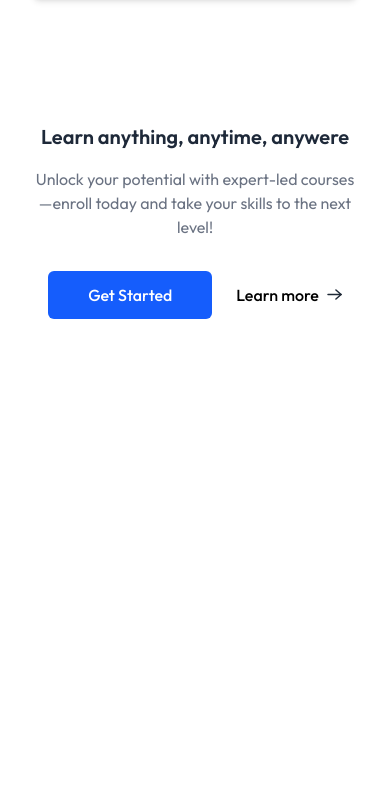
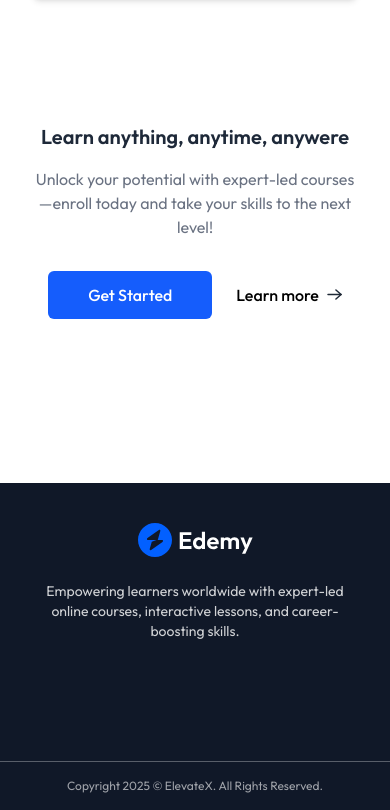
Before and after one commit to mohamad-abdelkhalek/ElevateX, a React (Vite) app in the folder client/: page / in a window 390 px wide. Shown: the part 3660-4470 px from the top of the page. Before the commit the page ends 4075 px from the top, so only its background shows below. Built offline with nearby package versions, Linux system fonts and the light colour scheme; no server answers.

Commit message:
Client: Implemented styled Footer component with responsive layout

```diff
--- a/client/src/components/student/Footer.jsx
+++ b/client/src/components/student/Footer.jsx
@@ -3,11 +3,14 @@ import { assets } from "../../assets/assets";
 
 const Footer = () => {
   return (
-    <footer>
-      <div>
-        <div>
+    <footer className="bg-gray-900 md:px-36 text-left w-full mt-10">
+      <div
+        className="flex flex-col md:flex-row items-start px-8
+      md:px-0 justify-center gap-10 md:gap-32 py-10 border-b border-white/30"
+      >
+        <div className="flex flex-col md:items-start items-center w-full">
           <img src={assets.logo_dark} alt="Logo" />
-          <p>
+          <p className="mt-6 text-center md:text-left text-sm text-white/80">
             Empowering learners worldwide with expert-led online courses,
             interactive lessons, and career-boosting skills.
           </p>
@@ -15,7 +18,9 @@ const Footer = () => {
         <div></div>
         <div></div>
       </div>
-      <p>Copyright 2025 © ElevateX. All Rights Reserved.</p>
+      <p className="py-4 text-center text-xs md:text-sm text-white/60">
+        Copyright 2025 © ElevateX. All Rights Reserved.
+      </p>
     </footer>
   );
 };
--- a/client/src/pages/student/Home.jsx
+++ b/client/src/pages/student/Home.jsx
@@ -4,6 +4,7 @@ import Companies from "../../components/student/Companies";
 import CoursesSection from "../../components/student/CoursesSection";
 import Testimonials from "../../components/student/Testimonials";
 import CallToAction from "../../components/student/CallToAction";
+import Footer from "../../components/student/Footer";
 
 const Home = () => {
   return (
@@ -16,6 +17,7 @@ const Home = () => {
       <CoursesSection />
       <Testimonials />
       <CallToAction />
+      <Footer />
     </div>
   );
 };
```
